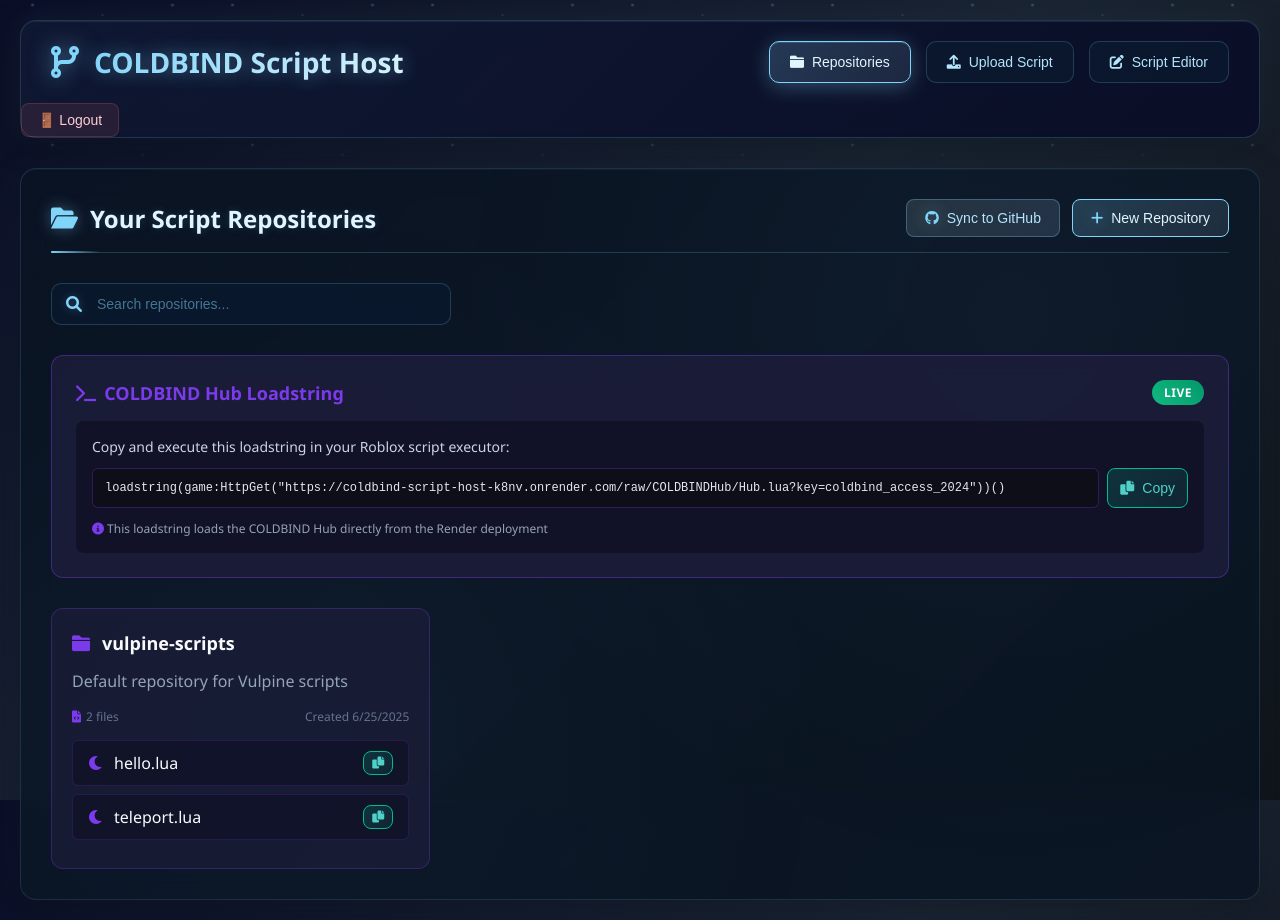
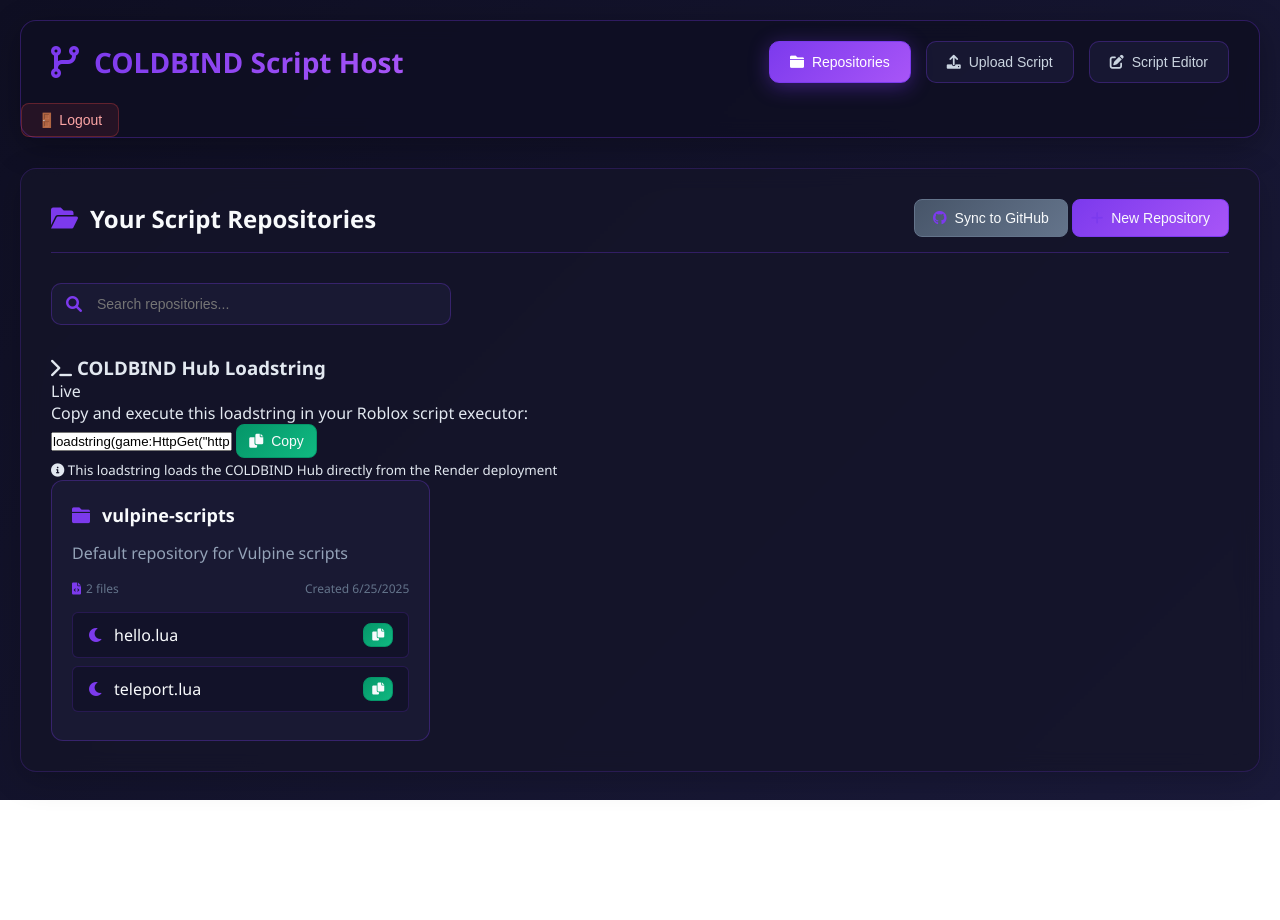
Before and after one commit to Securedlinks/coldbind-script-host, a website: page index.html in a window 1280 px wide. After the commit the page ends 800 px from the top, so only its background shows below. Drawn offline with Linux system fonts and the light colour scheme.

Commit message:
Update styles.css

```diff
--- a/styles.css
+++ b/styles.css
@@ -7,38 +7,9 @@
 
 body {
     font-family: 'Segoe UI', Tahoma, Geneva, Verdana, sans-serif;
-    background: linear-gradient(135deg, #0a0e27 0%, #1a2332 50%, #0f1419 100%);
-    background-attachment: fixed;
-    color: #e1f5fe;
+    background: linear-gradient(135deg, #0f0f23 0%, #1a1a3a 100%);
+    color: #e2e8f0;
     min-height: 100vh;
-    position: relative;
-    overflow-x: hidden;
-}
-
-/* Animated frost particles background */
-body::before {
-    content: '';
-    position: fixed;
-    top: 0;
-    left: 0;
-    width: 100%;
-    height: 100%;
-    background-image:
-        radial-gradient(2px 2px at 20px 30px, rgba(129, 212, 250, 0.4), transparent),
-        radial-gradient(2px 2px at 40px 70px, rgba(129, 212, 250, 0.3), transparent),
-        radial-gradient(1px 1px at 90px 40px, rgba(129, 212, 250, 0.5), transparent),
-        radial-gradient(1px 1px at 130px 80px, rgba(129, 212, 250, 0.3), transparent),
-        radial-gradient(2px 2px at 160px 30px, rgba(129, 212, 250, 0.4), transparent);
-    background-repeat: repeat;
-    background-size: 200px 100px;
-    animation: frost-drift 20s linear infinite;
-    pointer-events: none;
-    z-index: -1;
-}
-
-@keyframes frost-drift {
-    0% { transform: translateY(0px) translateX(0px); }
-    100% { transform: translateY(-100px) translateX(50px); }
 }
 
 .container {
@@ -49,28 +20,12 @@
 
 /* Header Styles */
 .header {
-    background: rgba(10, 14, 39, 0.95);
-    backdrop-filter: blur(15px);
-    border: 1px solid rgba(129, 212, 250, 0.2);
+    background: rgba(15, 15, 35, 0.9);
+    backdrop-filter: blur(10px);
+    border: 1px solid rgba(124, 58, 237, 0.3);
     border-radius: 16px;
     margin-bottom: 30px;
-    box-shadow:
-        0 8px 32px rgba(0, 0, 0, 0.4),
-        inset 0 1px 0 rgba(129, 212, 250, 0.1),
-        0 0 30px rgba(129, 212, 250, 0.1);
-    position: relative;
-}
-
-.header::before {
-    content: '';
-    position: absolute;
-    top: 0;
-    left: 0;
-    right: 0;
-    bottom: 0;
-    background: linear-gradient(135deg, rgba(129, 212, 250, 0.05), transparent);
-    border-radius: 16px;
-    pointer-events: none;
+    box-shadow: 0 8px 32px rgba(0, 0, 0, 0.3);
 }
 
 .header-content {
@@ -78,8 +33,6 @@
     justify-content: space-between;
     align-items: center;
     padding: 20px 30px;
-    position: relative;
-    z-index: 1;
 }
 
 .logo {
@@ -90,25 +43,16 @@
 
 .logo i {
     font-size: 32px;
-    color: #81d4fa;
-    text-shadow: 0 0 20px rgba(129, 212, 250, 0.5);
-    animation: frost-glow 3s ease-in-out infinite alternate;
-}
-
-@keyframes frost-glow {
-    0% { text-shadow: 0 0 20px rgba(129, 212, 250, 0.5); }
-    100% { text-shadow: 0 0 30px rgba(129, 212, 250, 0.8), 0 0 40px rgba(129, 212, 250, 0.3); }
+    color: #7c3aed;
 }
 
 .logo h1 {
-    background: linear-gradient(135deg, #81d4fa, #b3e5fc, #e0f7fa);
+    background: linear-gradient(135deg, #7c3aed, #a855f7);
     -webkit-background-clip: text;
     -webkit-text-fill-color: transparent;
     background-clip: text;
     font-size: 28px;
     font-weight: 700;
-    text-shadow: 0 0 20px rgba(129, 212, 250, 0.3);
-    filter: drop-shadow(0 0 10px rgba(129, 212, 250, 0.2));
 }
 
 .nav {
@@ -117,9 +61,9 @@
 }
 
 .nav-btn {
-    background: rgba(10, 25, 47, 0.8);
-    border: 1px solid rgba(129, 212, 250, 0.2);
-    color: #b3e5fc;
+    background: rgba(30, 30, 60, 0.6);
+    border: 1px solid rgba(124, 58, 237, 0.3);
+    color: #cbd5e1;
     padding: 12px 20px;
     border-radius: 10px;
     cursor: pointer;
@@ -129,47 +73,27 @@
     gap: 8px;
     font-size: 14px;
     font-weight: 500;
-    position: relative;
-    overflow: hidden;
-}
-
-.nav-btn::before {
-    content: '';
-    position: absolute;
-    top: 0;
-    left: -100%;
-    width: 100%;
-    height: 100%;
-    background: linear-gradient(90deg, transparent, rgba(129, 212, 250, 0.1), transparent);
-    transition: left 0.5s;
-}
-
-.nav-btn:hover::before {
-    left: 100%;
 }
 
 .nav-btn:hover {
-    background: rgba(129, 212, 250, 0.1);
-    border-color: #81d4fa;
-    color: #e1f5fe;
+    background: rgba(124, 58, 237, 0.2);
+    border-color: #7c3aed;
+    color: #f8fafc;
     transform: translateY(-2px);
-    box-shadow: 0 4px 20px rgba(129, 212, 250, 0.2);
 }
 
 .nav-btn.active {
-    background: linear-gradient(135deg, rgba(129, 212, 250, 0.2), rgba(179, 229, 252, 0.1));
-    border-color: #81d4fa;
-    color: #e1f5fe;
-    box-shadow:
-        0 4px 20px rgba(129, 212, 250, 0.3),
-        inset 0 1px 0 rgba(129, 212, 250, 0.2);
+    background: linear-gradient(135deg, #7c3aed, #a855f7);
+    border-color: #7c3aed;
+    color: white;
+    box-shadow: 0 4px 20px rgba(124, 58, 237, 0.4);
 }
 
 /* Logout Button */
 .logout-btn {
-    background: rgba(255, 107, 107, 0.1);
-    border: 1px solid rgba(255, 107, 107, 0.2);
-    color: #ffcdd2;
+    background: rgba(239, 68, 68, 0.1);
+    border: 1px solid rgba(239, 68, 68, 0.3);
+    color: #fca5a5;
     padding: 8px 16px;
     border-radius: 8px;
     cursor: pointer;
@@ -180,45 +104,24 @@
 }
 
 .logout-btn:hover {
-    background: rgba(255, 107, 107, 0.2);
-    border-color: #ff6b6b;
-    color: #ffebee;
+    background: rgba(239, 68, 68, 0.2);
+    border-color: #ef4444;
+    color: #fecaca;
     transform: translateY(-1px);
-    box-shadow: 0 4px 15px rgba(255, 107, 107, 0.2);
 }
 
 /* Main Content */
 .main {
-    background: rgba(10, 20, 35, 0.85);
-    backdrop-filter: blur(15px);
-    border: 1px solid rgba(129, 212, 250, 0.15);
+    background: rgba(20, 20, 40, 0.8);
+    backdrop-filter: blur(10px);
+    border: 1px solid rgba(124, 58, 237, 0.2);
     border-radius: 16px;
     padding: 30px;
-    box-shadow:
-        0 8px 32px rgba(0, 0, 0, 0.3),
-        inset 0 1px 0 rgba(129, 212, 250, 0.05),
-        0 0 50px rgba(129, 212, 250, 0.05);
-    position: relative;
-}
-
-.main::before {
-    content: '';
-    position: absolute;
-    top: 0;
-    left: 0;
-    right: 0;
-    bottom: 0;
-    background:
-        radial-gradient(circle at 20% 80%, rgba(129, 212, 250, 0.03) 0%, transparent 50%),
-        radial-gradient(circle at 80% 20%, rgba(129, 212, 250, 0.03) 0%, transparent 50%);
-    border-radius: 16px;
-    pointer-events: none;
+    box-shadow: 0 8px 32px rgba(0, 0, 0, 0.2);
 }
 
 .tab-content {
     display: none;
-    position: relative;
-    z-index: 1;
 }
 
 .tab-content.active {
@@ -231,47 +134,27 @@
     align-items: center;
     margin-bottom: 30px;
     padding-bottom: 15px;
-    border-bottom: 1px solid rgba(129, 212, 250, 0.2);
-    position: relative;
-}
-
-.section-header::after {
-    content: '';
-    position: absolute;
-    bottom: -1px;
-    left: 0;
-    width: 50px;
-    height: 2px;
-    background: linear-gradient(90deg, #81d4fa, transparent);
-    border-radius: 1px;
+    border-bottom: 1px solid rgba(124, 58, 237, 0.3);
 }
 
 .section-header h2 {
-    color: #e1f5fe;
+    color: #f8fafc;
     font-size: 24px;
     font-weight: 600;
     display: flex;
     align-items: center;
     gap: 12px;
-    text-shadow: 0 0 10px rgba(129, 212, 250, 0.2);
 }
 
 .section-header i {
-    color: #81d4fa;
-    text-shadow: 0 0 15px rgba(129, 212, 250, 0.4);
-}
-
-.header-buttons {
-    display: flex;
-    gap: 12px;
-    align-items: center;
+    color: #7c3aed;
 }
 
 /* Buttons */
 .btn {
-    background: linear-gradient(135deg, rgba(15, 30, 50, 0.8), rgba(25, 40, 60, 0.6));
-    border: 1px solid rgba(129, 212, 250, 0.2);
-    color: #b3e5fc;
+    background: linear-gradient(135deg, #374151, #4b5563);
+    border: 1px solid rgba(124, 58, 237, 0.3);
+    color: #f8fafc;
     padding: 10px 18px;
     border-radius: 8px;
     cursor: pointer;
@@ -282,58 +165,35 @@
     font-size: 14px;
     font-weight: 500;
     text-decoration: none;
-    position: relative;
-    overflow: hidden;
-}
-
-.btn::before {
-    content: '';
-    position: absolute;
-    top: 0;
-    left: -100%;
-    width: 100%;
-    height: 100%;
-    background: linear-gradient(90deg, transparent, rgba(129, 212, 250, 0.1), transparent);
-    transition: left 0.5s;
-}
-
-.btn:hover::before {
-    left: 100%;
 }
 
 .btn:hover {
     transform: translateY(-2px);
-    box-shadow: 0 4px 20px rgba(129, 212, 250, 0.2);
-    border-color: #81d4fa;
-    color: #e1f5fe;
+    box-shadow: 0 4px 20px rgba(0, 0, 0, 0.3);
 }
 
 .btn-primary {
-    background: linear-gradient(135deg, rgba(129, 212, 250, 0.2), rgba(179, 229, 252, 0.1));
-    border-color: #81d4fa;
-    color: #e1f5fe;
+    background: linear-gradient(135deg, #7c3aed, #a855f7);
+    border-color: #7c3aed;
 }
 
 .btn-primary:hover {
-    box-shadow: 0 4px 20px rgba(129, 212, 250, 0.4);
-    background: linear-gradient(135deg, rgba(129, 212, 250, 0.3), rgba(179, 229, 252, 0.2));
+    box-shadow: 0 4px 20px rgba(124, 58, 237, 0.4);
 }
 
 .btn-secondary {
-    background: linear-gradient(135deg, rgba(55, 71, 79, 0.6), rgba(69, 90, 120, 0.4));
-    border-color: rgba(129, 212, 250, 0.3);
+    background: linear-gradient(135deg, #475569, #64748b);
+    border-color: #64748b;
 }
 
 .btn-copy {
-    background: linear-gradient(135deg, rgba(0, 188, 140, 0.2), rgba(26, 188, 156, 0.1));
-    border-color: #00bc8c;
+    background: linear-gradient(135deg, #059669, #10b981);
+    border-color: #059669;
     padding: 8px 12px;
-    color: #4fd1c7;
 }
 
 .btn-copy:hover {
-    box-shadow: 0 4px 20px rgba(0, 188, 140, 0.3);
-    background: linear-gradient(135deg, rgba(0, 188, 140, 0.3), rgba(26, 188, 156, 0.2));
+    box-shadow: 0 4px 20px rgba(5, 150, 105, 0.4);
 }
 
 /* Search Bar */
@@ -348,122 +208,24 @@
     left: 15px;
     top: 50%;
     transform: translateY(-50%);
-    color: #81d4fa;
-    text-shadow: 0 0 10px rgba(129, 212, 250, 0.3);
+    color: #7c3aed;
 }
 
 .search-bar input {
     width: 100%;
-    background: rgba(10, 25, 47, 0.8);
-    border: 1px solid rgba(129, 212, 250, 0.2);
-    color: #e1f5fe;
+    background: rgba(30, 30, 60, 0.6);
+    border: 1px solid rgba(124, 58, 237, 0.3);
+    color: #f8fafc;
     padding: 12px 15px 12px 45px;
     border-radius: 10px;
     font-size: 14px;
     transition: all 0.3s ease;
 }
 
-.search-bar input::placeholder {
-    color: rgba(129, 212, 250, 0.5);
-}
-
 .search-bar input:focus {
     outline: none;
-    border-color: #81d4fa;
-    box-shadow:
-        0 0 20px rgba(129, 212, 250, 0.2),
-        inset 0 1px 0 rgba(129, 212, 250, 0.1);
-    background: rgba(10, 25, 47, 0.95);
-}
-
-/* Hub Loadstring Section */
-.hub-loadstring-section {
-    background: rgba(30, 30, 60, 0.8);
-    border: 1px solid rgba(124, 58, 237, 0.4);
-    border-radius: 12px;
-    padding: 24px;
-    margin-bottom: 30px;
-    backdrop-filter: blur(10px);
-}
-
-.hub-header {
-    display: flex;
-    justify-content: space-between;
-    align-items: center;
-    margin-bottom: 16px;
-}
-
-.hub-header h3 {
-    color: #7c3aed;
-    font-size: 18px;
-    display: flex;
-    align-items: center;
-    gap: 8px;
-}
-
-.hub-status {
-    background: linear-gradient(45deg, #10b981, #059669);
-    color: white;
-    padding: 4px 12px;
-    border-radius: 20px;
-    font-size: 12px;
-    font-weight: 600;
-    text-transform: uppercase;
-    letter-spacing: 0.5px;
-}
-
-.loadstring-container {
-    background: rgba(15, 15, 35, 0.7);
-    border-radius: 8px;
-    padding: 16px;
-}
-
-.loadstring-info {
-    margin-bottom: 12px;
-}
-
-.loadstring-info p {
-    color: #cbd5e1;
-    font-size: 14px;
-}
-
-.loadstring-box {
-    display: flex;
-    gap: 8px;
-    margin-bottom: 12px;
-}
-
-.loadstring-box input {
-    flex: 1;
-    background: rgba(15, 15, 25, 0.9);
-    border: 1px solid rgba(124, 58, 237, 0.3);
-    border-radius: 6px;
-    padding: 12px;
-    color: #e2e8f0;
-    font-family: 'Courier New', monospace;
-    font-size: 12px;
-    transition: all 0.3s ease;
-}
-
-.loadstring-box input:focus {
-    outline: none;
     border-color: #7c3aed;
-    box-shadow: 0 0 15px rgba(124, 58, 237, 0.3);
-}
-
-.loadstring-details {
-    display: flex;
-    align-items: center;
-    gap: 6px;
-}
-
-.loadstring-details small {
-    color: #94a3b8;
-    font-size: 12px;
-}
-
-.loadstring-details i {
-    color: #7c3aed;
+    box-shadow: 0 0 20px rgba(124, 58, 237, 0.3);
 }
 
 /* Repositories Grid */
```
